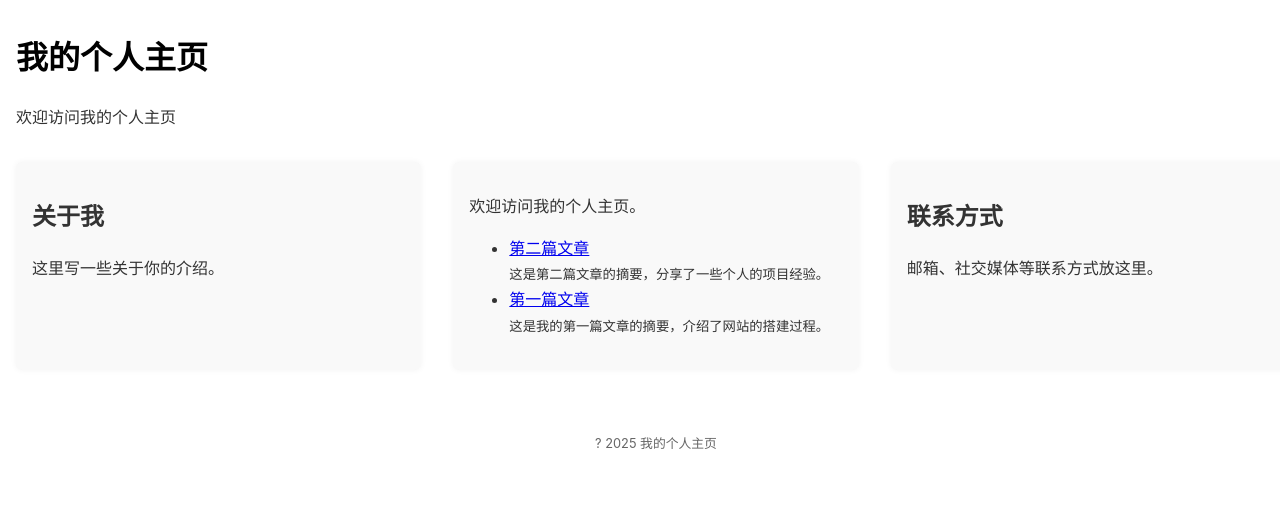
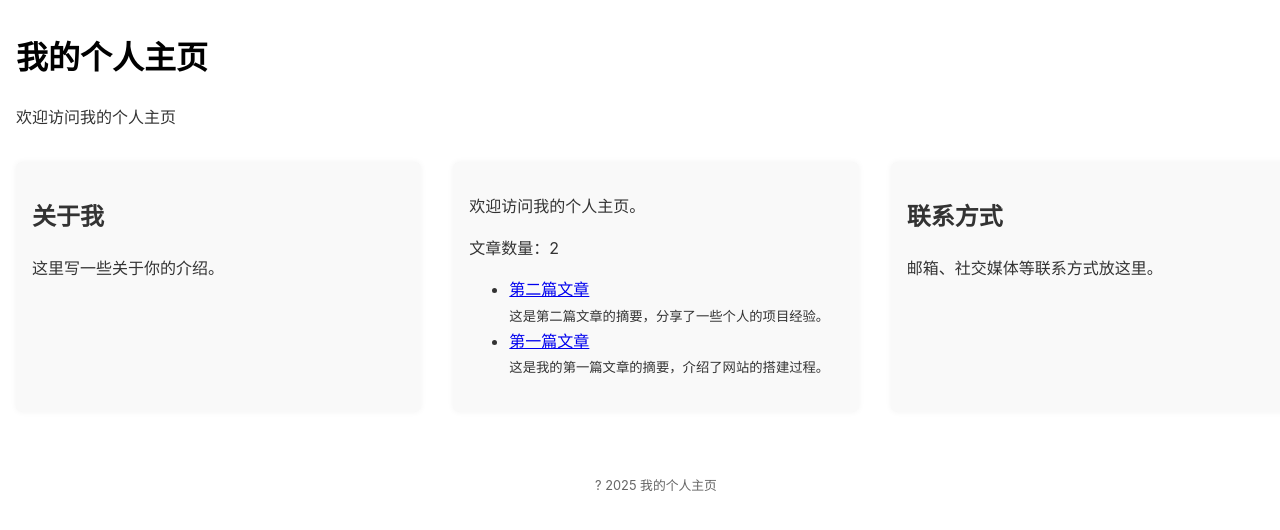
Before and after one commit to jakfeo/blog, a Jekyll site: the page built from index.md, in a window 1280 px wide. Shown: the top 530 px of the page. Built offline with Jekyll 4.4.1, drawn with Linux system fonts in a browser that asks for light colours.

Commit message:
Update index.md

```diff
--- a/index.md
+++ b/index.md
@@ -4,6 +4,7 @@ title: 首页
 ---
 
 欢迎访问我的个人主页。
+<p>文章数量：{{ site.posts | size }}</p>
 
 <ul>
   {% for post in site.posts limit:2 %}
```
